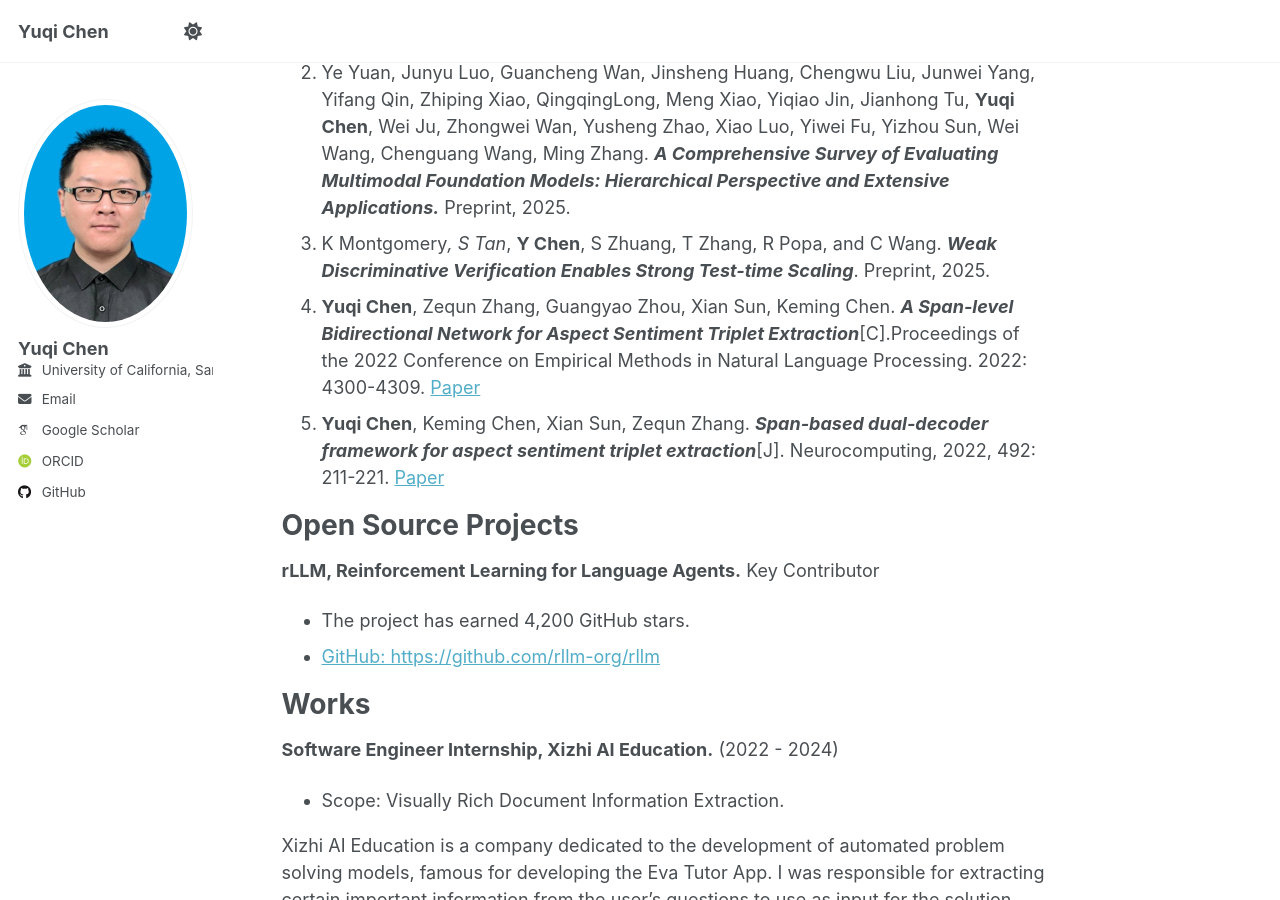
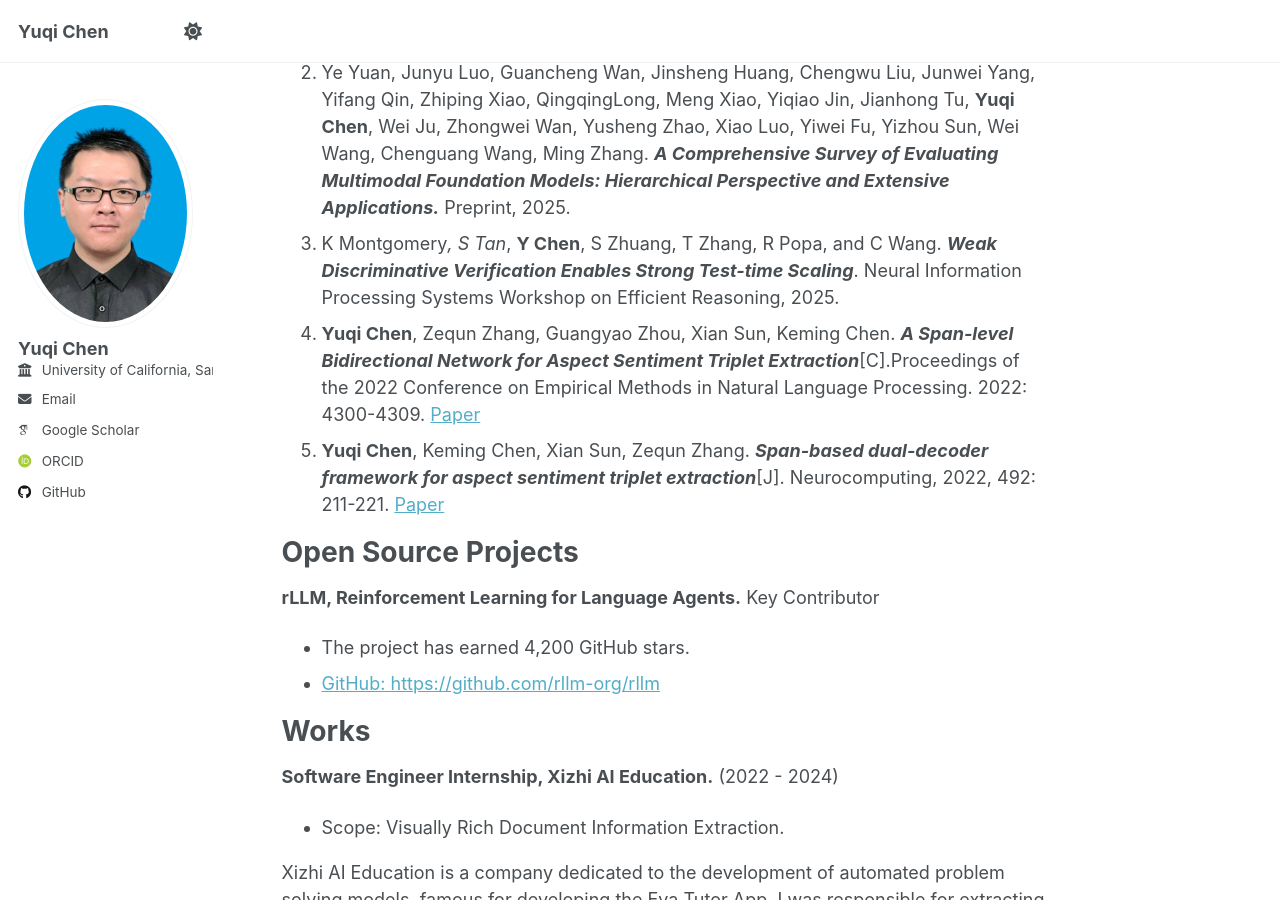
Before and after one commit to GatlingPeaShooter/GatlingPeaShooter.github.io, a Jekyll site: the page built from _pages/about.md, in a window 1280 px wide and 900 px high, scrolled down 1270 px. Built offline with Jekyll 4.4.1, drawn with Linux system fonts in a browser that asks for light colours; some web fonts are replaced; a script that is not in the unit is left out.

Commit message:
Update about.md

```diff
--- a/_pages/about.md
+++ b/_pages/about.md
@@ -55,7 +55,7 @@ Publications
 ======
 1. Y Potter, Z Wang, N Crispino, A Xiong, K Montgomery, F Pinto, E Chang, **Y Chen**, and C Christodoulopoulos, M Ziyadi, R Gupta, C Wang, B Li, D Song. **_VMDT: Decoding the Trustworthiness of Video Foundation Models._** Neural Information Processing Systems, 2025. [Paper](https://kylemontgomery1.github.io/assets/pdf/vmdt.pdf)
 2. Ye Yuan, Junyu Luo, Guancheng Wan, Jinsheng Huang, Chengwu Liu, Junwei Yang, Yifang Qin, Zhiping Xiao, QingqingLong, Meng Xiao, Yiqiao Jin, Jianhong Tu, **Yuqi Chen**, Wei Ju, Zhongwei Wan, Yusheng Zhao, Xiao Luo, Yiwei Fu, Yizhou Sun, Wei Wang, Chenguang Wang, Ming Zhang. **_A Comprehensive Survey of Evaluating Multimodal Foundation Models: Hierarchical Perspective and Extensive Applications._** Preprint, 2025.
-3. K Montgomery*, S Tan*, **Y Chen**, S Zhuang, T Zhang, R Popa, and C Wang. **_Weak Discriminative Verification Enables Strong Test-time Scaling_**. Preprint, 2025.
+3. K Montgomery*, S Tan*, **Y Chen**, S Zhuang, T Zhang, R Popa, and C Wang. **_Weak Discriminative Verification Enables Strong Test-time Scaling_**. Neural Information Processing Systems Workshop on Efficient Reasoning, 2025.
 3. **Yuqi Chen**, Zequn Zhang, Guangyao Zhou, Xian Sun, Keming Chen. _**A Span-level Bidirectional Network for Aspect Sentiment Triplet Extraction**_[C].Proceedings of the 2022 Conference on Empirical Methods in Natural Language Processing. 2022: 4300-4309. [Paper](https://aclanthology.org/2022.emnlp-main.289.pdf)
 4. **Yuqi Chen**, Keming Chen, Xian Sun, Zequn Zhang. _**Span-based dual-decoder framework for aspect sentiment triplet extraction**_[J]. Neurocomputing, 2022, 492: 211-221. [Paper](https://www.sciencedirect.com/science/article/abs/pii/S0925231222003897)
 
```
